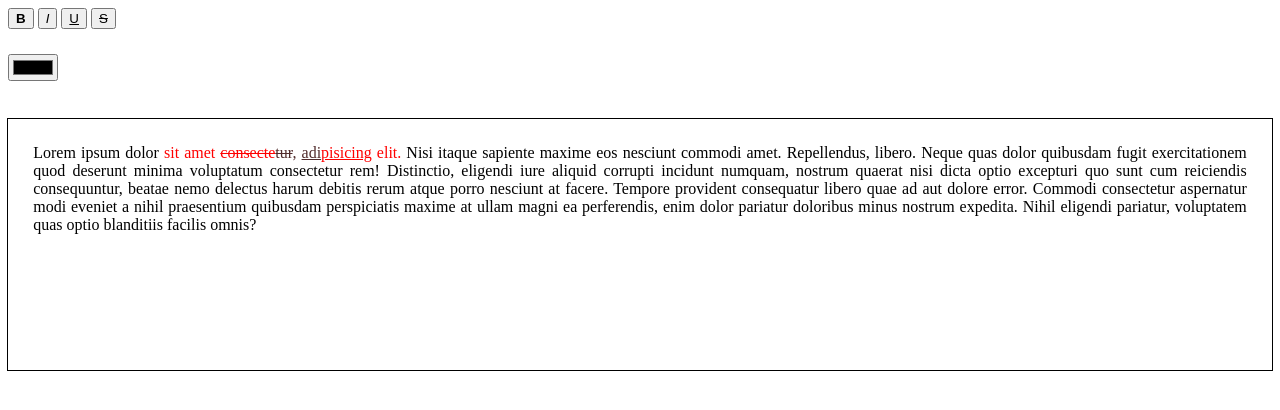
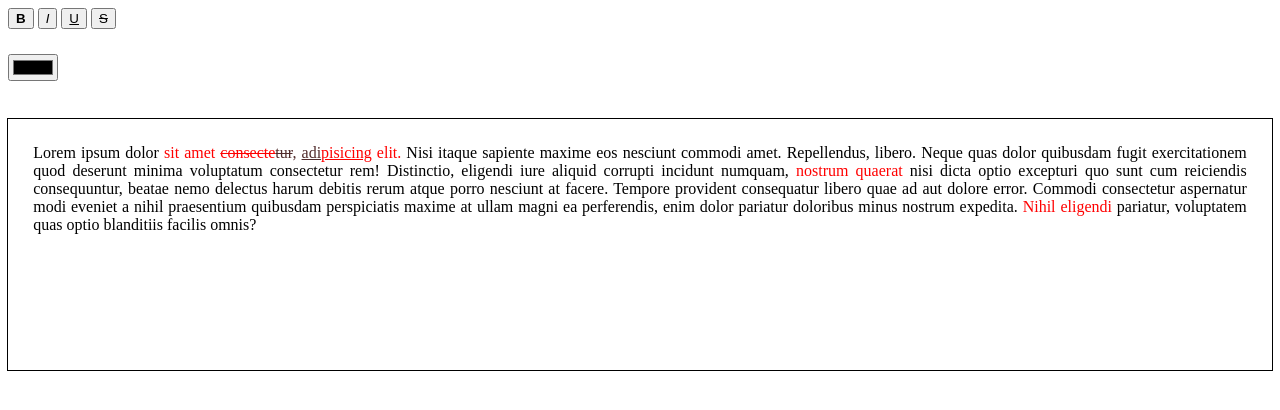
Before and after one commit to andre2xu/rich_text_editor, a website with bundled scripts: page index.html in a window 1280 px wide. Built offline with nearby package versions, Linux system fonts and the light colour scheme.

Commit message:
Modified the dummy text in the text box.

```diff
--- a/index.html
+++ b/index.html
@@ -32,7 +32,7 @@
     <input id="color-picker" type="color">
 
     <div id="text-box">
-        Lorem ipsum dolor <span data-type="color" style="color: rgb(255,0,0);">sit amet <s>consecte</s></span><span data-type="color" style="color: rgb(80, 43, 43);"><s>tur</s>, <u>adi</u></span><span data-type="color" style="color: rgb(255,0,0);"><u>pisicing</u> elit.</span> Nisi itaque sapiente maxime eos nesciunt commodi amet. Repellendus, libero. Neque quas dolor quibusdam fugit exercitationem quod deserunt minima voluptatum consectetur rem! Distinctio, eligendi iure aliquid corrupti incidunt numquam, nostrum quaerat nisi dicta optio excepturi quo sunt cum reiciendis consequuntur, beatae nemo delectus harum debitis rerum atque porro nesciunt at facere. Tempore provident consequatur libero quae ad aut dolore error. Commodi consectetur aspernatur modi eveniet a nihil praesentium quibusdam perspiciatis maxime at ullam magni ea perferendis, enim dolor pariatur doloribus minus nostrum expedita. Nihil eligendi pariatur, voluptatem quas optio blanditiis facilis omnis?
+        Lorem ipsum dolor <span data-type="color" style="color: rgb(255,0,0);">sit amet <s>consecte</s></span><span data-type="color" style="color: rgb(80, 43, 43);"><s>tur</s>, <u>adi</u></span><span data-type="color" style="color: rgb(255,0,0);"><u>pisicing</u> elit.</span> Nisi itaque sapiente maxime eos nesciunt commodi amet. Repellendus, libero. Neque quas dolor quibusdam fugit exercitationem quod deserunt minima voluptatum consectetur rem! Distinctio, eligendi iure aliquid corrupti incidunt numquam, <span data-type="color" style="color: rgb(255,0,0);">nostrum</span> <span data-type="color" style="color: rgb(255,0,0);">quaerat</span> nisi dicta optio excepturi quo sunt cum reiciendis consequuntur, beatae nemo delectus harum debitis rerum atque porro nesciunt at facere. Tempore provident consequatur libero quae ad aut dolore error. Commodi consectetur aspernatur modi eveniet a nihil praesentium quibusdam perspiciatis maxime at ullam magni ea perferendis, enim dolor pariatur doloribus minus nostrum expedita. <span data-type="color" style="color: rgb(255,0,0);">Nihil</span><span data-type="color" style="color: rgb(255,0,0);"> eligendi</span> pariatur, voluptatem quas optio blanditiis facilis omnis?
     </div>
 
     <script src="./dist/index.js"></script>
```
